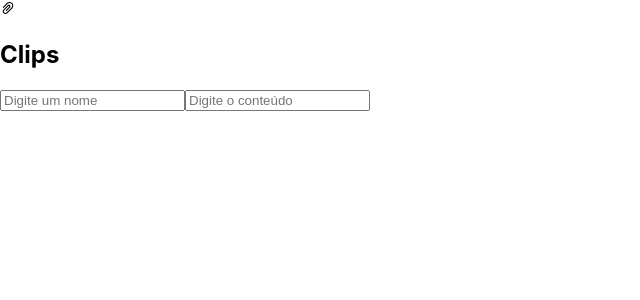
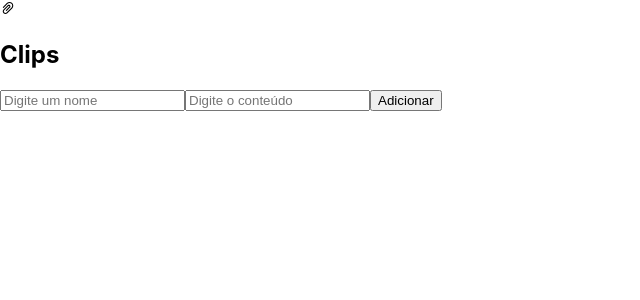
Before and after one commit to matheustkaczyk/clips-extension, a React (Create React App) app: page / in a window 1280 px wide. Shown: the top 300 px of the page, without its empty margins (0-640 px from the left). Built offline with nearby package versions, Linux system fonts and the light colour scheme.

Commit message:
Componente de botao construido, capturando value dos inputs

```diff
--- /dev/null
+++ b/src/components/Button.js
@@ -0,0 +1,7 @@
+import React from 'react';
+
+export const Button = ({ placeholder, onClick, disabled }) => {
+  return(
+    <button onClick={onClick} disabled={disabled}>{placeholder}</button>
+  )
+};
--- a/src/components/Forms.js
+++ b/src/components/Forms.js
@@ -1,7 +1,8 @@
 import React, { useState } from 'react';
+import { Button } from './Button';
 import { Input } from './Input';
 
-export const Forms = () => {
+export const Forms = ({ handleStorage }) => {
   const [name, setName] = useState('');
   const [content, setContent] = useState('');
 
@@ -9,6 +10,7 @@ export const Forms = () => {
     <form>
       <Input placeholder={ 'Digite um nome' } name={ setName }/>
       <Input placeholder={ 'Digite o conteúdo' } name={ setContent }/>
+      <Button placeholder={ 'Adicionar' } />
     </form>
   )
 };
--- a/src/components/Input.js
+++ b/src/components/Input.js
@@ -1,7 +1,11 @@
 import React from 'react';
 
-export const Input = ({ placeholder, onChange }) => {
+export const Input = ({ placeholder, name }) => {
+  const handleChange = ({ target }) => {
+    name(target.value);
+  }
+
   return(
-    <input placeholder={placeholder} onChange={onChange} />
+    <input placeholder={placeholder} onChange={(e) => handleChange(e)} />
   )
 };
```
